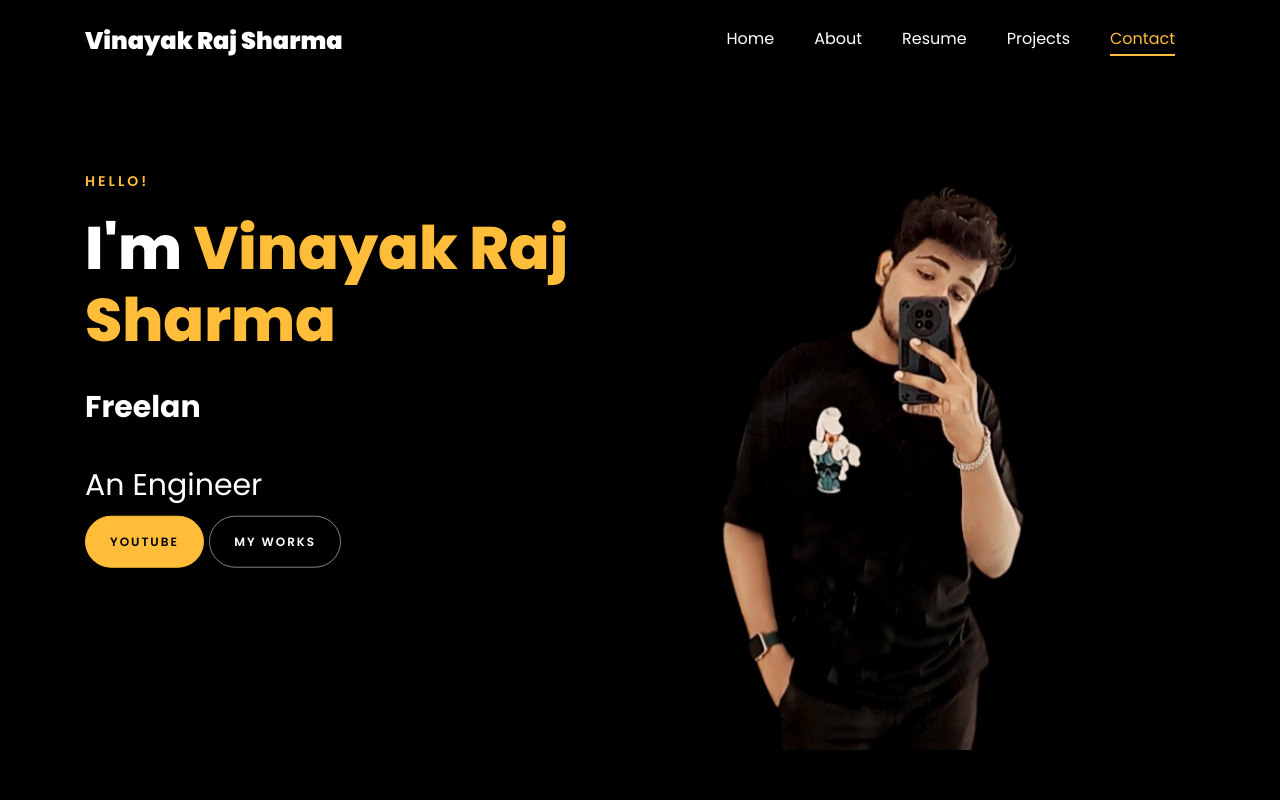
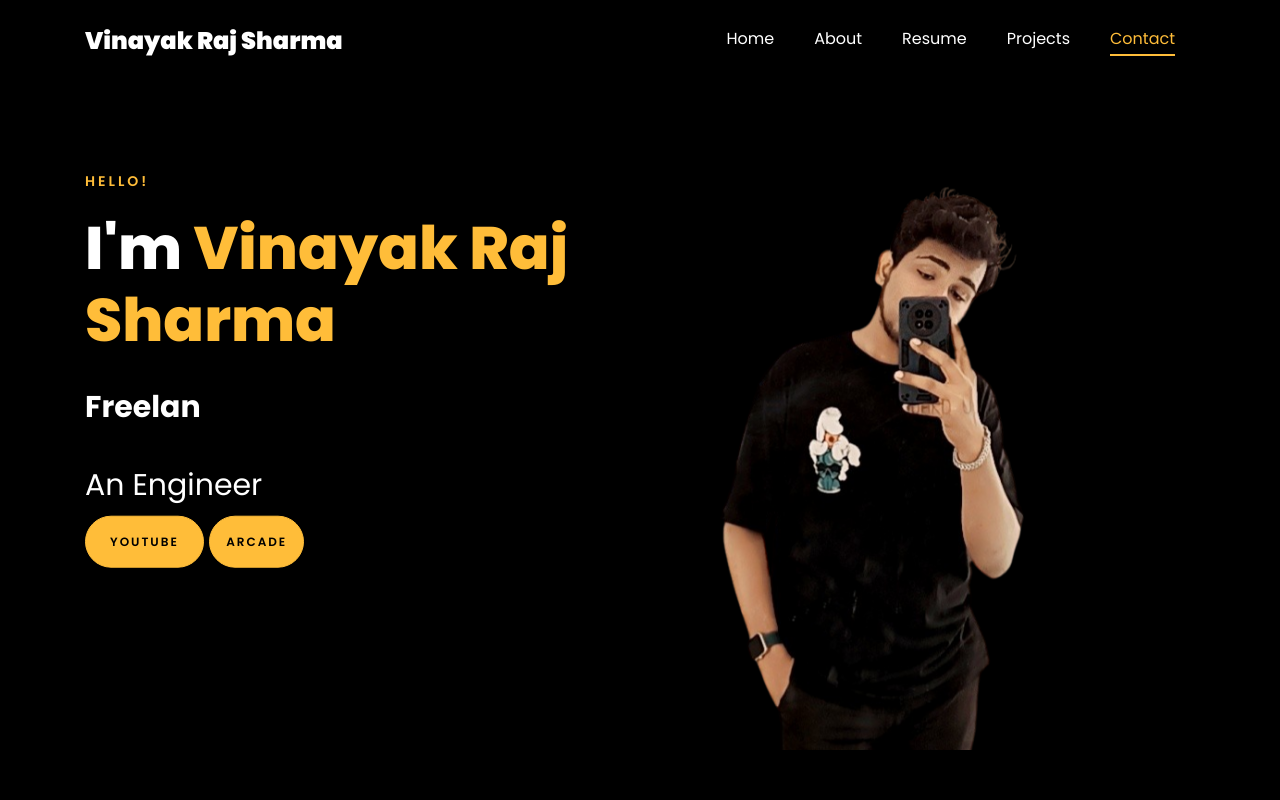
Before and after one commit to VINAYAK00001/vinayaksharma.github.io, a plain HTML site: page index.html in a window 1280 px wide. Shown: the top 800 px of the page. Drawn offline with Linux system fonts and the light colour scheme; files whose address does not match are found by name.

Commit message:
Update index.html

```diff
--- a/index.html
+++ b/index.html
@@ -192,7 +192,7 @@
 						<!-- <h2 class="d-flex" style="margin-bottom: 0">With over 5 years of experience</h2> -->
 						<!-- <br> -->
 			            <p><a href="https://www.youtube.com/@RUSHERHARSHYT" class="btn btn-primary py-3 px-4">YouTube</a>
-							<a href="https://github.com/VINAYAK00001" class="btn btn-white btn-outline-white py-3 px-4">My works</a></p>
+							<a href="https://www.cloudskillsboost.google/public_profiles/29f1bf56-d658-41ad-9e16-d0644bb2276b" class="btn btn-primary py-3 px-3">Arcade</a></p>
 		            </div>
 		          </div>
 	        	</div>
```
